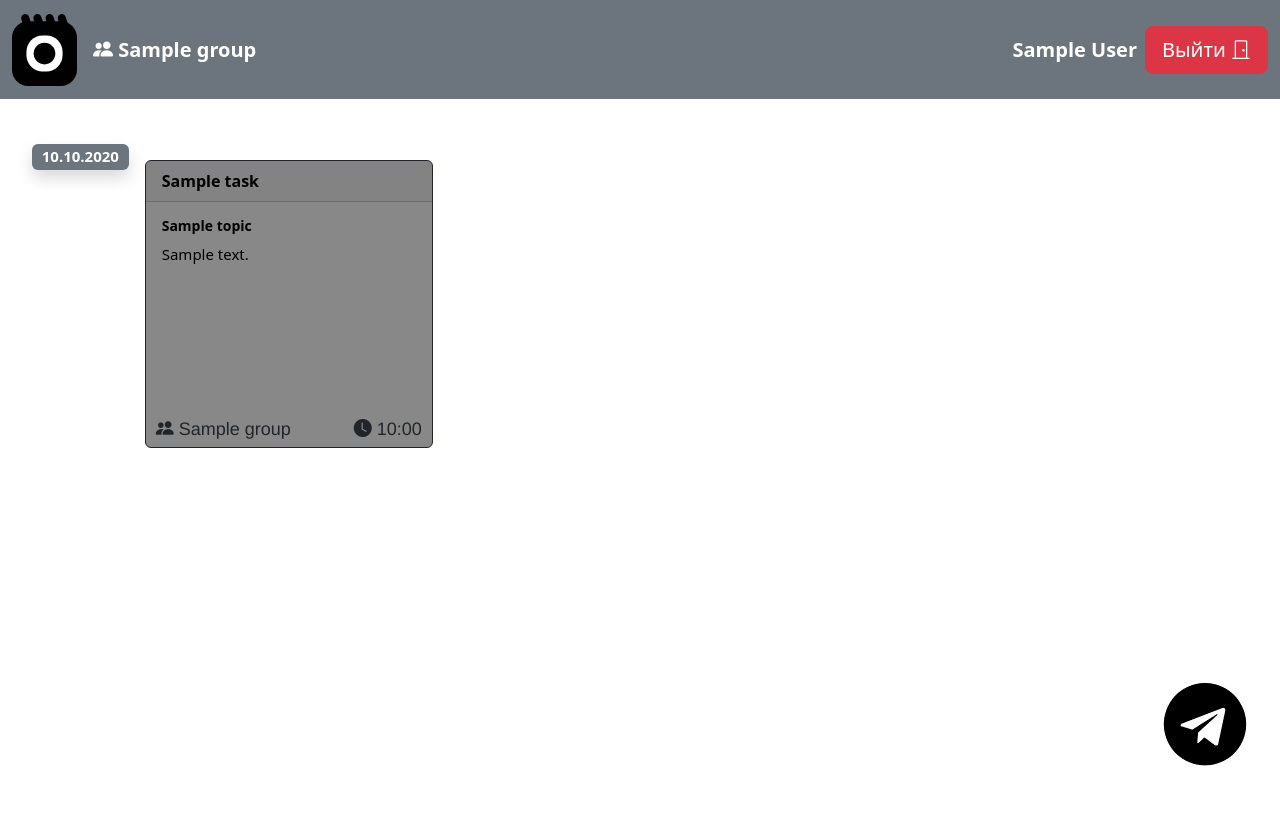
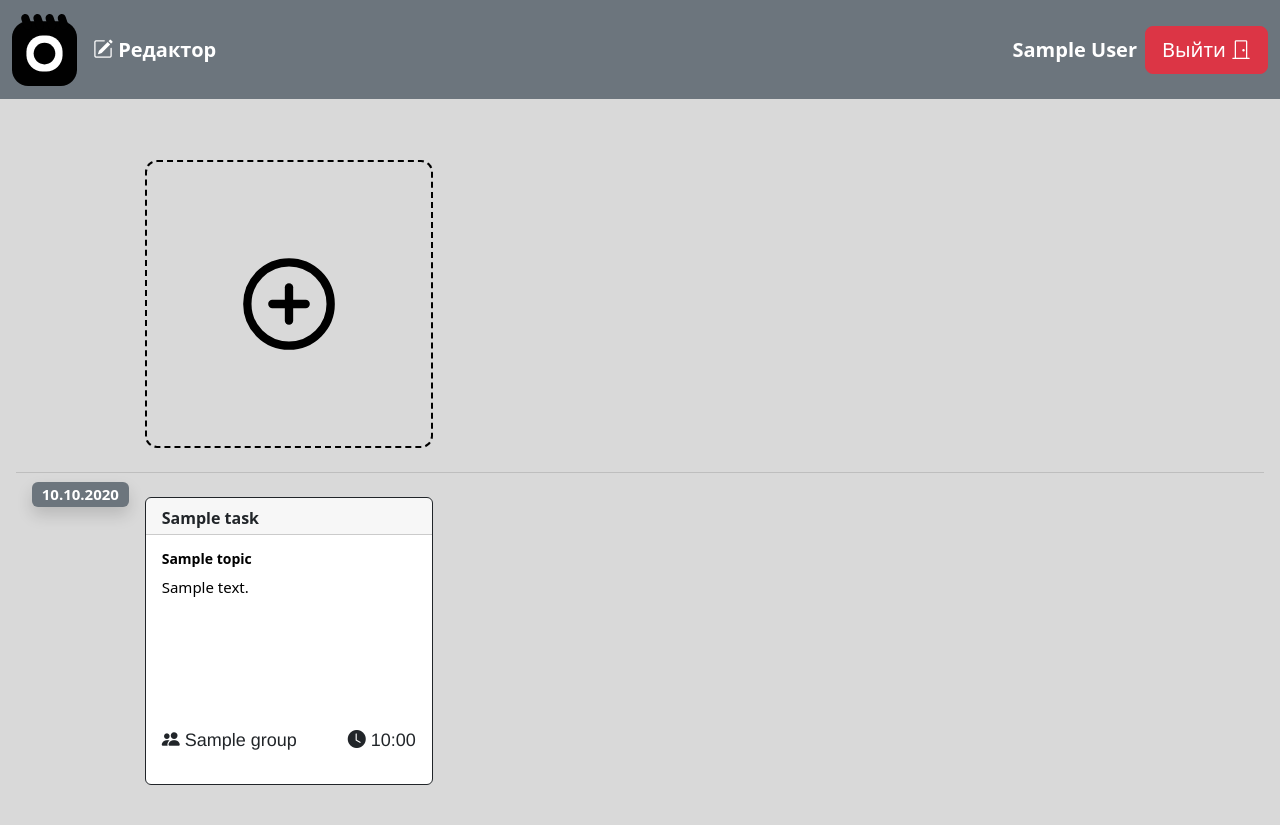
Before and after one commit to Mihendy/HWTracker, a Django app: template HWTracker/templates/main/student.html in a window 1280 px wide. Before the commit the page ends 766 px from the top, so only its background shows below. Run offline with Django 4.2, Linux system fonts and the light colour scheme; a user stored in the database is signed in; tables that the repository leaves empty hold one stand-in row (values such as "Sample post"); the template is opened without the code that fills it: most values are stand-ins (such as "Sample title", 1, 10 or a date in 2020).

Commit message:
update styles

```diff
--- a/HWTracker/static/css/styles.css
+++ b/HWTracker/static/css/styles.css
@@ -1,13 +1,21 @@
 /* static/style.css */
 
-body {
+.main-div {
     display: flex;
     flex-direction: column;
     align-items: center;
     justify-content: center;
     height: 100vh;
     margin: 0;
-    background: #D9D9D9;
+
+}
+
+.milk-bg {
+    background-color: #D9D9D9 !important;
+}
+
+body {
+    all: unset;
 }
 
 .header {
@@ -32,49 +40,14 @@ body > form {
     max-width: 600px;
 }
 
-/* .logo-1 {
-  position: fixed;
-  top: 0;
-  left: 0;
-  z-index: 2;
-  display: flex;
-  align-items: center;s
-  justify-content: center;
-} */
-
-
-.tg-button {
-    z-index: 3;
-    position: fixed;
-    right: 30px;
-    bottom: 30px;
-}
-
-.tg-button:hover img {
-    z-index: 3;
-    opacity: 0.7;
-    cursor: pointer;
-}
-
-/* .top-bar {
-  position: fixed;
-  top: 0;
-  left: 0;
-  z-index: 1;
-  width: 100%;
-  height: 150px;
-  background-color: rgb(196, 196, 196);
-} */
-
-h1 {
-    font-family: 'Franklin Gothic Medium';
+.h1-fgm-font {
+    font-family: 'Franklin Gothic Medium', serif;
     font-style: normal;
     font-weight: 400;
     font-size: 108px;
     line-height: 89%;
     text-align: center;
     color: #000000;
-    margin-right: center;
 }
 
 /*кнопка входа*/
@@ -107,174 +80,20 @@ h1 {
     text-decoration: none;
 }
 
-/* кнопка выхода
-.exit-button-container {
-  position: fixed;
-  z-index: 1;
-  top: 40px;
-  right: 50px;
-  display: flex;
-  flex-direction: column;
-  align-items: center;
-  justify-content: center;
-  width: 239px;
-  height: 74px;
-  background: #6A6A6A;
-  border-radius: 16px;
-}
-
-.exit-button-container:hover {
-  background-color: gray;
-}
-
-.exit-button {
-  padding: 19px 54px;
-  font-family: 'Franklin Gothic Medium';
-  font-style: normal;
-  font-size: 48px;
-  line-height: 89%;
-  text-align: center;
-  color: #FFFFFF;
-  text-decoration: none;
-} */
-
-/*курс*/
-.box-course {
-    position: fixed;
-    top: 27px;
-    left: 150px;
-    display: flex;
-    z-index: 1;
-    flex-direction: column;
-    flex: none;
-}
-
-.word-course {
-    font-family: 'Franklin Gothic Medium';
-    font-size: 25px;
-    color: #3a3a3a;
-    position: relative;
-    background-color: #E3E3E3;
-    padding: 10px;
-    display: flex;
-    justify-content: center;
-    align-items: center;
-    border-radius: 10px;
-    width: 60px;
-    height: 20px;
-}
-
-.extra-buttons {
-    display: none;
-    position: absolute;
-    top: 100%;
-    left: center;
-    border-radius: 10px;
-    width: 80px;
-    height: 20px;
-}
-
-.word-course:hover .extra-buttons {
-    display: block;
-}
-
-.course-button {
-    padding: 6px 24px;
-    font-family: 'Franklin Gothic Medium';
-    font-size: 20px;
-    border-radius: 10px;
-    width: 80px;
-}
-
-/*блок*/
-.block-of-subject {
-    position: relative;
-    align-items: center;
-    width: 400px;
-    height: 250px;
-    background: #FFFFFF;
-    border-radius: 12px;
-}
-
-.name-of-subject {
-    position: sticky;
-    width: auto;
-    height: 50px;
-    background: #F8F9FA;
-    border-bottom: 1px solid #E9ECEF;
-    order: 0;
-    border-radius: 10px;
-}
-
-.text-subject {
-    position: relative;
-    left: 10px;
-    top: 10px;
-    font-family: 'Franklin Gothic Medium';
-    font-style: normal;
-    font-weight: 600;
-    font-size: 30px;
-    line-height: 24px;
-    color: rgb(90, 90, 90)
-}
-
-/* .button-done {
-  position: sticky;
-  width: 30px;
-  height: 30px;
-  display: block;
-  overflow: visible;
-  background: #727272;
-  border-radius: 10px;
-} */
-
-
-.theme {
-    position: relative;
-    left: 10px;
-    width: auto;
-    height: 40px;
-    font-family: 'Franklin Gothic Medium';
-    font-size: 24px;
-    color: #212529;
-}
-
-.homework {
-    position: relative;
-    left: 10px;
-    right: 10px;
-    width: calc(99% - 10px);
-    height: auto;
-    word-wrap: break-word;
-    font-family: 'Franklin Gothic Medium';
-    font-style: normal;
-    font-weight: 400;
-    font-size: 16px;
-    color: #212529;
-}
-
 .date {
-    position: absolute;
-    bottom: -10px;
-    right: 10px;
     max-width: calc(100% - 10px);
-    font-family: 'Franklin Gothic Medium';
+    font-family: 'Franklin Gothic Medium', serif;
     font-size: 18px;
     line-height: 24px;
-    text-align: right;
     color: #212529;
 }
 
 
 .task-group {
-    position: absolute;
-    bottom: -10px;
-    left: 10px;
     max-width: calc(100% - 10px);
-    font-family: 'Franklin Gothic Medium';
+    font-family: 'Franklin Gothic Medium', serif;
     font-size: 18px;
     line-height: 24px;
-    text-align: right;
     color: #212529;
 }
 
@@ -402,16 +221,11 @@ body {
     overflow: hidden;
 }
 
-.card-body {
+.card-body-custom {
     position: relative;
 }
 
-.highlight_edit > h5 {
-    text-decoration: none;
-    color: black;
-}
-
-.highlight_edit > p {
+.highlight_edit > div {
     text-decoration: none;
     color: black;
 }
@@ -444,10 +258,10 @@ body {
     z-index: 2;
 }
 
-.card-body:hover .highlight_edit::before {
+.card-body-custom:hover .highlight_edit::before {
     opacity: 1;
 }
 
-.card-body:hover .highlight_edit::after {
+.card-body-custom:hover .highlight_edit::after {
     opacity: 1;
 }
--- /dev/null
+++ b/HWTracker/templates/base.html
@@ -0,0 +1,24 @@
+{% load static %}
+<!DOCTYPE html>
+<html lang="ru">
+<head>
+    <meta charset="UTF-8">
+    <meta name="viewport" content="width=device-width, initial-scale=1.0">
+    <link rel="stylesheet" href="{% static 'css/styles.css' %}">
+    <link rel="stylesheet" href="https://cdn.jsdelivr.net/npm/bootstrap-icons@1.11.2/font/bootstrap-icons.min.css">
+    <link href="https://cdn.jsdelivr.net/npm/bootstrap@5.2.3/dist/css/bootstrap.min.css" rel="stylesheet"
+          integrity="sha384-rbsA2VBKQhggwzxH7pPCaAqO46MgnOM80zW1RWuH61DGLwZJEdK2Kadq2F9CUG65" crossorigin="anonymous">
+    <link rel="shortcut icon" href="{% static 'img/favicon.ico' %}">
+
+    <title>{% block title %} Заголовок {% endblock %}</title>
+</head>
+<body class="milk-bg">
+{% include "includes/navbar.html" %}
+<main>
+    {% block content %} Контент {% endblock %}
+</main>
+<script src="https://cdn.jsdelivr.net/npm/bootstrap@5.3.2/dist/js/bootstrap.bundle.min.js"
+        integrity="sha384-C6RzsynM9kWDrMNeT87bh95OGNyZPhcTNXj1NW7RuBCsyN/o0jlpcV8Qyq46cDfL"
+        crossorigin="anonymous"></script>
+</body>
+</html>
--- /dev/null
+++ b/HWTracker/templates/includes/navbar.html
@@ -0,0 +1,34 @@
+{% load static %}
+<nav class="navbar navbar-expand navbar-dark bg-secondary fixed-top">
+    <div class="container-fluid">
+
+        <div class="d-flex align-items-center">
+            <a class="navbar-brand nav-logo">
+                <img src="{% static 'img/logo.svg' %}" alt="Logo" width="65" height="auto">
+            </a>
+            <div class="d-flex flex-column">
+                <div class="fw-bold replace"
+                     style="font-size: 20px; color: #ffffff;">{{ user.first_name }} {{ user.last_name }}</div>
+                <div class="d-flex flex-row align-items-center">
+                    {% if user.is_editor %}
+                        <div class="fw-bold group" style="font-size: 20px; color: #ffffff;">
+                            <i class="bi bi-pencil-square"></i>&nbsp;Редактор
+                        </div>
+                    {% else %}
+                        <div class="fw-bold group" style="font-size: 20px; color: #ffffff;">
+                            <i class="bi bi-people-fill"></i>&nbsp;{{ group }}</div>
+                    {% endif %}
+                </div>
+            </div>
+        </div>
+
+        <div class="d-flex align-items-center">
+            <div class="fw-bold username p-2"
+                 style="font-size: 20px; color: #ffffff;">{{ user.first_name }} {{ user.last_name }}</div>
+
+            <a href="/logout" class="btn btn-danger btn-lg" role="button">Выйти&nbsp;<i class="bi bi-door-closed"></i>
+            </a>
+        </div>
+
+    </div>
+</nav>
--- a/HWTracker/templates/main/index.html
+++ b/HWTracker/templates/main/index.html
@@ -5,18 +5,20 @@
     <meta charset="UTF-8">
     <meta name="viewport" content="width=device-width, initial-scale=1.0">
     <title>{% block title %} HWTracker {% endblock %}</title>
-    <link rel="shortcut icon" href="{%  static 'img/favicon.ico' %}">
+    <link rel="shortcut icon" href="{% static 'img/favicon.ico' %}">
     <link rel="stylesheet" href="{% static 'css/styles.css' %}">
 </head>
 
 <body>
+<div class="main-div milk-bg">
     <div class="header">
         <img src="{% static 'img/logo.svg' %}" alt="Logo" class="logo">
-    <h1>HW Tracker</h1>
+        <h1 class="h1-fgm-font">HW Tracker</h1>
     </div>
     <div class="button-container">
         <a href="https://accounts.google.com/o/oauth2/v2/auth?response_type=code&client_id={{ client_id }}&scope=openid%20profile%20email&redirect_uri={{ redirect_uri }}&state=test123&nonce=123"
            class="login-button">Войти</a>
     </div>
+</div>
 </body>
 </html>
--- a/HWTracker/templates/main/student.html
+++ b/HWTracker/templates/main/student.html
@@ -1,61 +1,10 @@
+{% extends 'base.html' %}
 {% load static %}
 {% csrf_token %}
-<!DOCTYPE html>
-<html lang="en">
-<head>
-    <meta charset="UTF-8">
-    <meta name="viewport" content="width=device-width, initial-scale=1.0">
-    <title>{% block title %} HWTracker {% endblock %}</title>
-    <link rel="stylesheet" href="{% static 'css/styles.css' %}">
-    <link rel="stylesheet" href="https://cdn.jsdelivr.net/npm/bootstrap-icons@1.11.2/font/bootstrap-icons.min.css">
-    <link href="https://cdn.jsdelivr.net/npm/bootstrap@5.2.3/dist/css/bootstrap.min.css" rel="stylesheet"
-          integrity="sha384-rbsA2VBKQhggwzxH7pPCaAqO46MgnOM80zW1RWuH61DGLwZJEdK2Kadq2F9CUG65" crossorigin="anonymous">
-    <link rel="shortcut icon" href="{% static 'img/favicon.ico' %}">
-</head>
-
-<body>
-<nav class="navbar navbar-expand navbar-dark bg-secondary fixed-top">
-    <div class="container-fluid">
-
-        <div class="d-flex align-items-center">
-            <a class="navbar-brand nav-logo">
-                <img src="{% static 'img/logo.svg' %}" alt="Logo" width="65" height="auto">
-            </a>
-            <div class="d-flex flex-column">
-                <div class="fw-bold replace"
-                     style="font-size: 20px; color: #ffffff;">{{ first_name }} {{ last_name }}</div>
-                <div class="d-flex flex-row align-items-center">
-                    {% if is_editor %}
-                        <div class="fw-bold group" style="font-size: 20px; color: #ffffff;">
-                            <i class="bi bi-pencil-square"></i>&nbsp;Редактор
-                        </div>
-                    {% else %}
-                        <div class="fw-bold group" style="font-size: 20px; color: #ffffff;">
-                            <i class="bi bi-people-fill"></i>&nbsp;{{ group }}</div>
-                    {% endif %}
-                </div>
-            </div>
-        </div>
-
-        <div class="d-flex align-items-center">
-            <div class="fw-bold username p-2"
-                 style="font-size: 20px; color: #ffffff;">{{ first_name }} {{ last_name }}</div>
-
-            <a href="/logout" class="btn btn-danger btn-lg" role="button">Выйти&nbsp;<i class="bi bi-door-closed"></i>
-            </a>
-        </div>
-
-    </div>
-</nav>
-
-
-<a class="tg-button">
-    <img src="{% static 'img/tg.png' %}" alt="Telegram">
-</a>
-
+{% block content %}
     <div class="d-flex flex-column grid-container p-3 w-100 list-group list-group-flush">
-    {% if is_editor %}
-        <div class="d-flex list-group-item">
+        {% if user.is_editor %}
+            <div class="d-flex list-group-item milk-bg">
                 <div>
                     <h5><span class="badge bg-secondary shadow invisible">00.00.0000</span></h5>
                 </div>
@@ -65,19 +14,19 @@
             </div>
         {% endif %}
         {% for date, tasks in data.items %}
-        <div class="d-flex list-group-item">
+            <div class="d-flex list-group-item milk-bg">
                 <div>
                     <h5><span class="badge bg-secondary shadow">{{ date|date:"d.m.Y" }}</span></h5>
                 </div>
                 <div class="d-flex flex-wrap">
                     {% for task in tasks %}
-                    <div {% if task.status == "completed" and not is_editor %}class="card border-dark mb-3 selectable-card selected-card"
+                        <div {% if task.status == "completed" and not user.is_editor %}class="card border-dark mb-3 selectable-card selected-card"
                              {% else %}class="card border-dark mb-3 selectable-card"{% endif %}
-                            {% if not is_editor %}
+                                {% if not user.is_editor %}
                              onclick="checkTask(this, '{{ task.id }}', '{{ task.status }}', '{{ user.id }}');" {% endif %}
                              style="width: 18rem; height: 18rem; margin: 1rem; position: relative;" id="{{ task.id }}">
                             <div class="card-header" style="font-weight: 800; cursor: pointer;">
-                            {% if is_editor %}
+                                {% if user.is_editor %}
                                     <span class="highlight_remove" onclick="deleteTaskBlock('{{ task.id }}')">
                                     {{ task.subject }}
                                 </span>
@@ -85,27 +34,41 @@
                                     {{ task.subject }}
                                 {% endif %}
                             </div>
-                        <div class="card-body">
-                            {% if is_editor %}
-                                <a class="highlight_edit" href='/taskform/{{ task.id }}'>
-                                    <h5 class="card-title" style="font-size: 14px; font-weight: bold;">{{ task.topic }}</h5>
+                            <div class="card-body card-body-custom h-100">
+                                {% if user.is_editor %}
+                                    <a class="highlight_edit h-100" href='/taskform/{{ task.id }}'>
+                                        <div class="d-flex flex-column h-100">
+                                            <div>
+                                                <h5 class="card-title"
+                                                    style="font-size: 14px; font-weight: bold;">{{ task.topic }}</h5>
                                                 <p class="card-text" style="font-size: 15px;">{{ task.description }}</p>
+                                            </div>
+                                            <div class="d-flex justify-content-between mt-auto">
                                                 <p class="date">
+                                                    <i class="bi bi-people-fill"></i>&nbsp;{{ task.group }}
+                                                </p>
+                                                <p class="task-group">
                                                     <i class="bi bi-clock-fill"></i>&nbsp;{{ task.due_date|date:"H:i" }}
                                                 </p>
-                                    <p class="task-group">
+                                            </div>
+                                        </div>
+                                    </a>
+                                {% else %}
+                                    <div class="d-flex flex-column h-100">
+                                            <div>
+                                                <h5 class="card-title"
+                                                    style="font-size: 14px; font-weight: bold;">{{ task.topic }}</h5>
+                                                <p class="card-text" style="font-size: 15px;">{{ task.description }}</p>
+                                            </div>
+                                            <div class="d-flex justify-content-between mt-auto">
+                                                <p class="date">
                                                     <i class="bi bi-people-fill"></i>&nbsp;{{ task.group }}
                                                 </p>
-                                </a>
-                            {% else %}
-                                <h5 class="card-title" style="font-size: 14px; font-weight: bold;">{{ task.topic }}</h5>
-                                <p class="card-text" style="font-size: 15px;">{{ task.description }}</p>
-                                <p class="date">
+                                                <p class="task-group">
                                                     <i class="bi bi-clock-fill"></i>&nbsp;{{ task.due_date|date:"H:i" }}
                                                 </p>
-                                <p class="task-group">
-                                        <i class="bi bi-people-fill"></i>&nbsp;{{ task.group }}
-                                </p>
+                                            </div>
+                                        </div>
                                 {% endif %}
                             </div>
                         </div>
@@ -115,5 +78,4 @@
         {% endfor %}
     </div>
     <script src="{% static 'js/tasks.js' %}"></script>
-</body>
-</html>
+{% endblock %}
```
Also changed, not shown: HWTracker/main/views.py (+10 -6 lines), HWTracker/templates/main/add_task_form.html (+16 -23 lines). Lines whose indentation alone changed are shown as unchanged.
